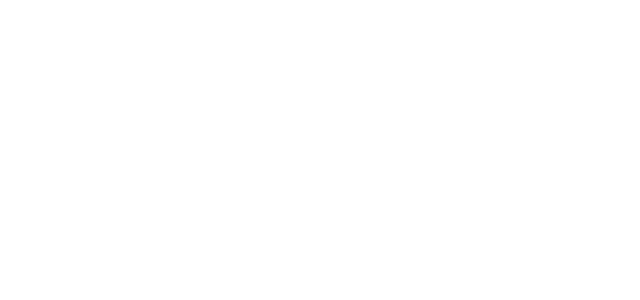
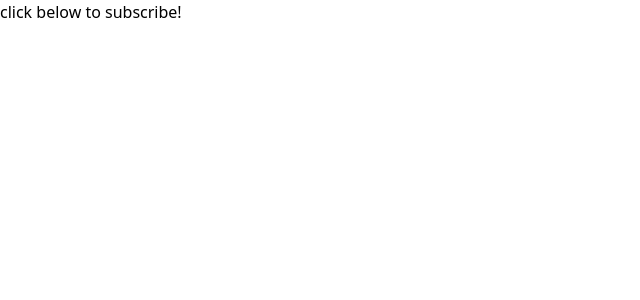
Before and after one commit to test-party/guinea-pig-next, a Next.js app: page /button-name in a window 1280 px wide. Shown: the top 300 px of the page, without its empty margins (0-640 px from the left). Built offline with nearby package versions, Linux system fonts and the light colour scheme.

Commit message:
add label

```diff
--- a/src/app/button-name/page.tsx
+++ b/src/app/button-name/page.tsx
@@ -5,6 +5,7 @@
 const Page = () => {
     return (
         <div>
+            <p>click below to subscribe!</p>
             <button role="button"></button>
         </div>
     );
```
